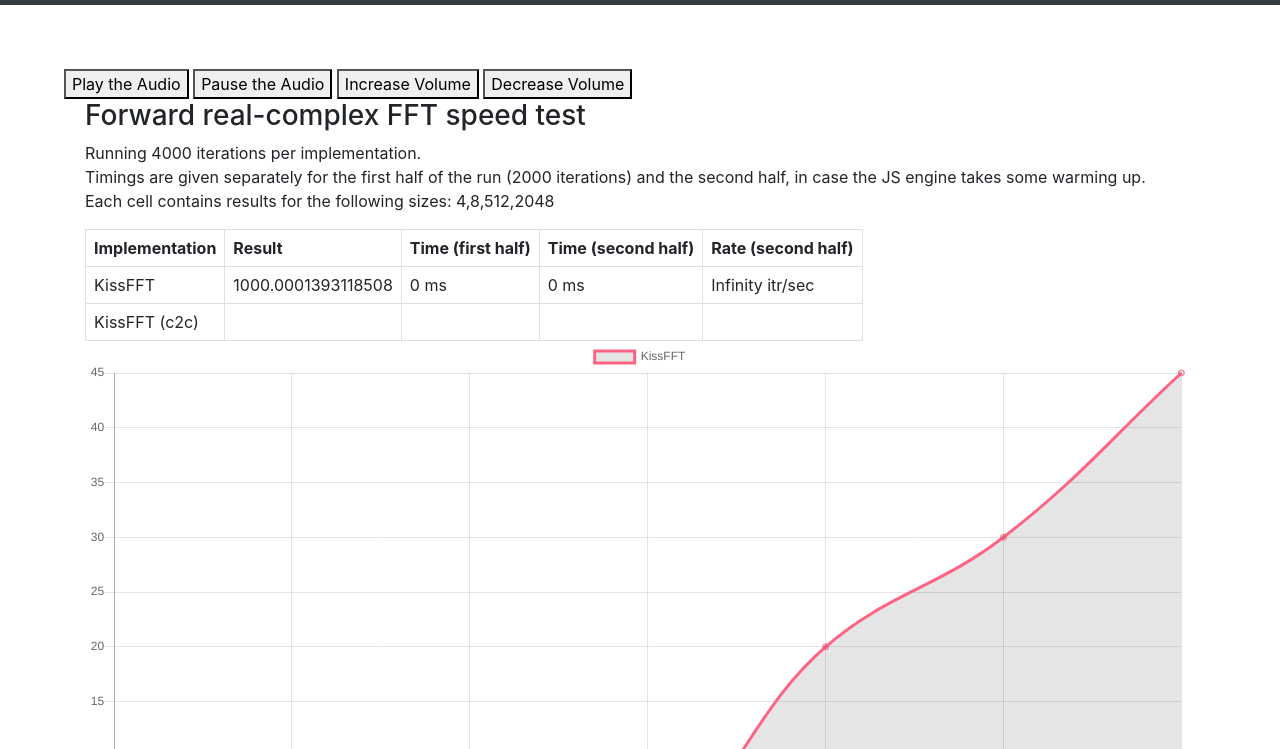
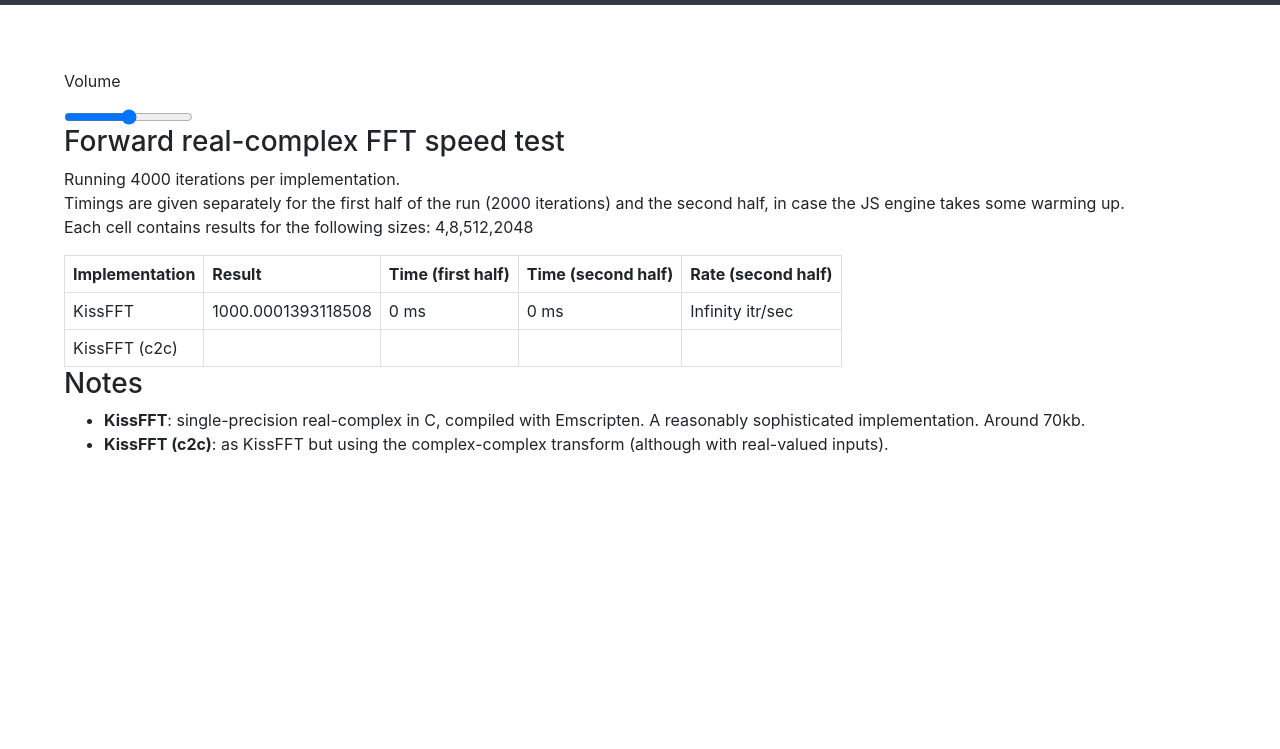
Before and after one commit to AWSM-WASM/PulseFFT, a website: page index.html in a window 1280 px wide. Shown: the part 51-800 px from the top of the page. Drawn offline with nearby package versions, Linux system fonts and the light colour scheme.

Commit message:
<p> and <input> tag added to control volume

```diff
--- a/index.html
+++ b/index.html
@@ -56,17 +56,10 @@
       </div>
     </nav>
 
-    <audio crossOrigin="anonymous" id="audioElement" src="02 Noontide (Sol Vs Ky's Theme).mp3"></audio>
-    <div>
-      <button onclick="document.getElementById('audioElement').play()">Play the Audio</button>
-      <button onclick="document.getElementById('audioElement').pause()">Pause the Audio</button>
-      <button onclick="document.getElementById('audioElement').volume+=0.1">Increase Volume</button>
-      <button onclick="document.getElementById('audioElement').volume-=0.1">Decrease Volume</button>
-    </div>
 
-    <div class="container">
-      <div class="row">
-        <div class="col-lg-12">
+  <p>Volume</p>
+  <input id="volume" type="range" min="0" max="1" step="0.1" value="0.5"/>
+
   <h3>Forward real-complex FFT speed test</h3>
 
   <p id="test-description"></p>
@@ -77,13 +70,10 @@
     </tr>
     <tr>
       <td>KissFFT</td><td id="kissfft-result"></td><td id="kissfft-1"></td><td id="kissfft-2"></td><td id="kissfft-itr"></td>
-                </tr>
-                <tr>
+    </tr><tr>
       <td>KissFFT (c2c)</td><td id="kissfftcc-result"></td><td id="kissfftcc-1"></td><td id="kissfftcc-2"></td><td id="kissfftcc-itr"></td>
     </tr>
   </table>
-              <canvas id="myChart"></canvas>
-
 
   <h3>Notes</h3>
 
@@ -95,39 +85,4 @@
     transform (although with real-valued inputs).</li>
   </ul>
 
-        </div>
-      </div>
-    </div>
-  <!-- Bootstrap core JavaScript -->
-  <script src="vendor/jquery/jquery.min.js"></script>
-  <script src="vendor/bootstrap/js/bootstrap.bundle.min.js"></script>
-  <script src="https://cdnjs.cloudflare.com/ajax/libs/Chart.js/2.4.0/Chart.min.js"></script>
-  <script src="https://code.jquery.com/jquery-2.1.3.min.js"></script>
-  <script src="http://d3js.org/d3.v3.min.js" charset="utf-8"></script>
-  <script src="app.js"></script>
-  <script>
-    var ctx = document.getElementById('myChart').getContext('2d');
-
-    var myLineChart = new Chart(ctx, {
-    type: 'line',
-    data: {
-        labels: ["January", "February", "March", "April", "May", "June", "July"],
-        datasets:
-        [{
-            label: "KissFFT",
-            borderColor: 'rgb(255, 99, 132)',
-            data: [0, 10, 5, 2, 20, 30, 45],
-        }
-        // {
-        //     label: "KissFFT (c2c)",
-        //     borderColor: 'rgb(99, 255, 132)',
-        //     data: [45, 30, 20, 2, 5, 10, 0],
-        // }
-      ],
-    },
-    options: {}
-    });
-  </script>
-
 </body>
-</html>
```
Lines whose indentation alone changed are shown as unchanged.
